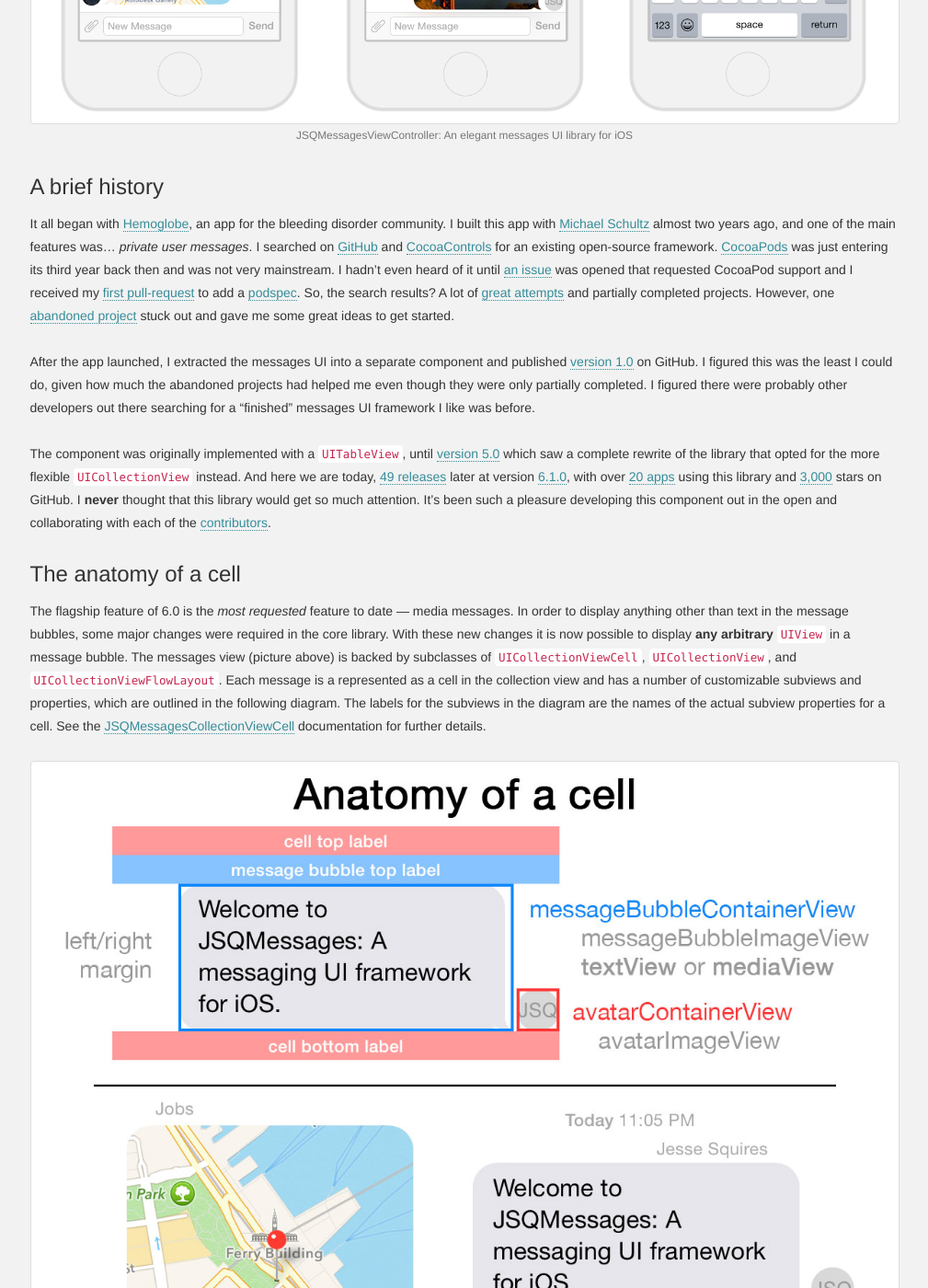
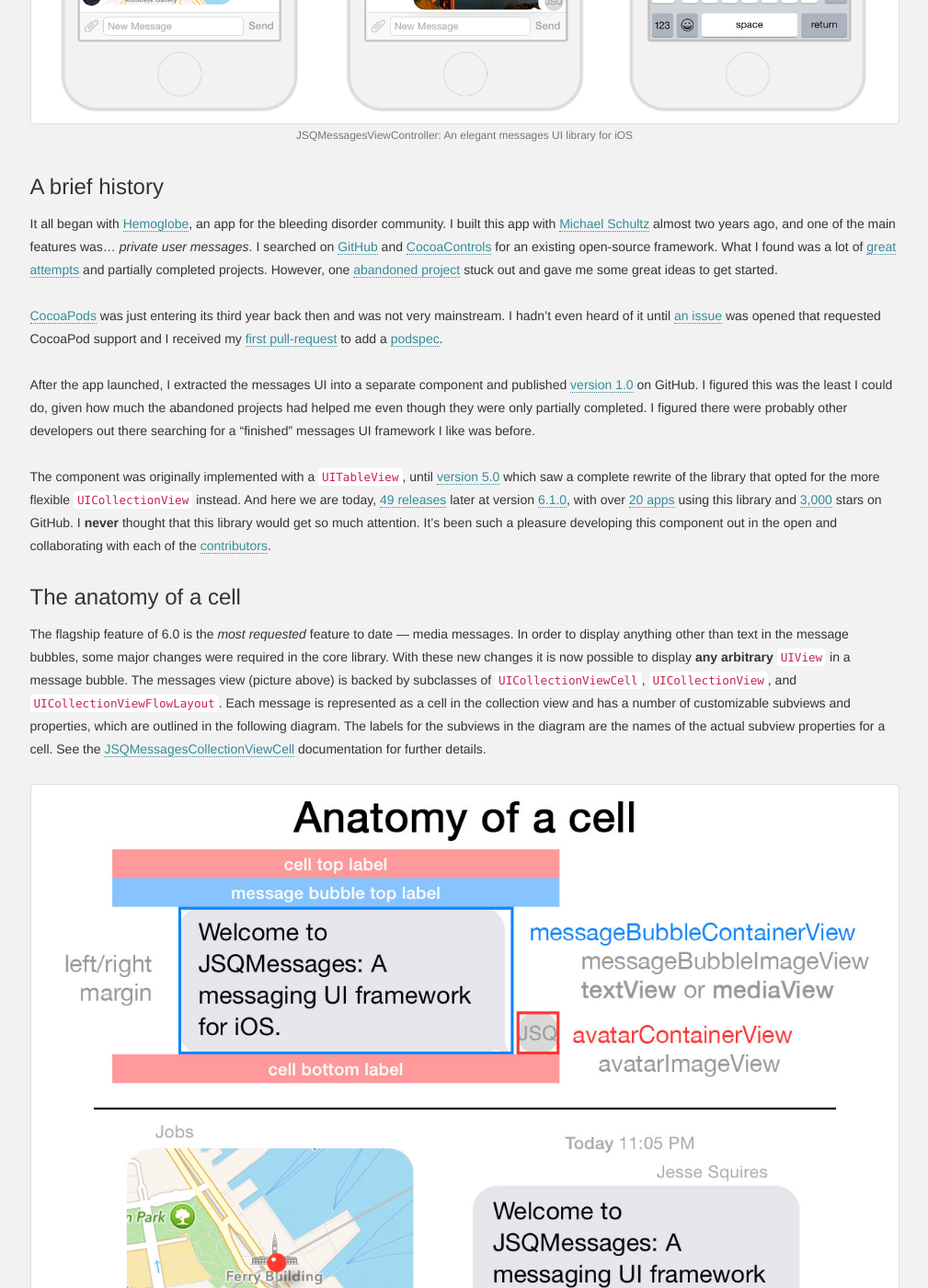
Before and after one commit to jessesquires/jessesquires.com, a Jekyll site: the page built from _posts/2014-12-08-introducing-jsqmessagesvc-6-0.md, in a window 1280 px wide and 1400 px high, scrolled down 902 px. Shown: the whole window at 92% size, without its empty margins (135-1144 px from the left). Built offline with Jekyll 4.4.1, drawn with Linux system fonts in a browser that asks for light colours; nearby versions of some CDN libraries; Markdown is read by kramdown in place of the engine named in the settings; some of the changed text lies outside the part shown.

Commit message:
post revisions / corrections

```diff
--- a/_posts/2014-12-08-introducing-jsqmessagesvc-6-0.md
+++ b/_posts/2014-12-08-introducing-jsqmessagesvc-6-0.md
@@ -13,7 +13,9 @@
 
 ### A brief history
 
-It all began with [Hemoglobe](http://bit.ly/hemoglobeapp), an app for the bleeding disorder community. I built this app with [Michael Schultz](http://michaelschultz.com) almost two years ago, and one of the main features was... *private user messages*. I searched on [GitHub](https://github.com) and [CocoaControls](https://www.cocoacontrols.com) for an existing open-source framework. [CocoaPods](http://cocoapods.org) was just entering its third year back then and was not very mainstream. I hadn't even heard of it until [an issue](https://github.com/jessesquires/JSQMessagesViewController/issues/3) was opened that requested CocoaPod support and I received my [first pull-request](https://github.com/jessesquires/JSQMessagesViewController/pull/4) to add a [podspec](http://guides.cocoapods.org/syntax/podspec.html). So, the search results? A lot of [great attempts](https://www.cocoacontrols.com/search?utf8=✓&q=messages) and partially completed projects. However, one [abandoned project](https://github.com/samsoffes/ssmessagesviewcontroller) stuck out and gave me some great ideas to get started.
+It all began with [Hemoglobe](http://bit.ly/hemoglobeapp), an app for the bleeding disorder community. I built this app with [Michael Schultz](http://michaelschultz.com) almost two years ago, and one of the main features was... *private user messages*. I searched on [GitHub](https://github.com) and [CocoaControls](https://www.cocoacontrols.com) for an existing open-source framework. What I found was a lot of [great attempts](https://www.cocoacontrols.com/search?utf8=✓&q=messages) and partially completed projects. However, one [abandoned project](https://github.com/samsoffes/ssmessagesviewcontroller) stuck out and gave me some great ideas to get started.
+
+[CocoaPods](http://cocoapods.org) was just entering its third year back then and was not very mainstream. I hadn't even heard of it until [an issue](https://github.com/jessesquires/JSQMessagesViewController/issues/3) was opened that requested CocoaPod support and I received my [first pull-request](https://github.com/jessesquires/JSQMessagesViewController/pull/4) to add a [podspec](http://guides.cocoapods.org/syntax/podspec.html).
 
 After the app launched, I extracted the messages UI into a separate component and published [version 1.0](https://github.com/jessesquires/JSQMessagesViewController/releases/tag/1.0.0) on GitHub. I figured this was the least I could do, given how much the abandoned projects had helped me even though they were only partially completed. I figured there were probably other developers out there searching for a "finished" messages UI framework I like was before.
 
@@ -21,7 +23,7 @@
 
 ### The anatomy of a cell
 
-The flagship feature of 6.0 is the *most requested* feature to date &mdash; media messages. In order to display anything other than text in the message bubbles, some major changes were required in the core library. With these new changes it is now possible to display **any arbitrary** `UIView` in a message bubble. The messages view (picture above) is backed by subclasses of `UICollectionViewCell`, `UICollectionView`, and `UICollectionViewFlowLayout`. Each message is a represented as a cell in the collection view and has a number of customizable subviews and properties, which are outlined in the following diagram. The labels for the subviews in the diagram are the names of the actual subview properties for a cell. See the [JSQMessagesCollectionViewCell](http://cocoadocs.org/docsets/JSQMessagesViewController/6.1.0/Classes/JSQMessagesCollectionViewCell.html) documentation for further details.
+The flagship feature of 6.0 is the *most requested* feature to date &mdash; media messages. In order to display anything other than text in the message bubbles, some major changes were required in the core library. With these new changes it is now possible to display **any arbitrary** `UIView` in a message bubble. The messages view (picture above) is backed by subclasses of `UICollectionViewCell`, `UICollectionView`, and `UICollectionViewFlowLayout`. Each message is represented as a cell in the collection view and has a number of customizable subviews and properties, which are outlined in the following diagram. The labels for the subviews in the diagram are the names of the actual subview properties for a cell. See the [JSQMessagesCollectionViewCell](http://cocoadocs.org/docsets/JSQMessagesViewController/6.1.0/Classes/JSQMessagesCollectionViewCell.html) documentation for further details.
 
 <img class="img-thumbnail img-responsive center" src="/img/jsqmessages_cell_anatomy.jpg" title="Anatomy of a cell" alt="Anatomy of a cell"/>
 <small class="text-muted center">Anatomy of a cell</small>
```
Also changed, not shown: other parts of _posts/2014-12-08-introducing-jsqmessagesvc-6-0.md (+1 -1 lines).
